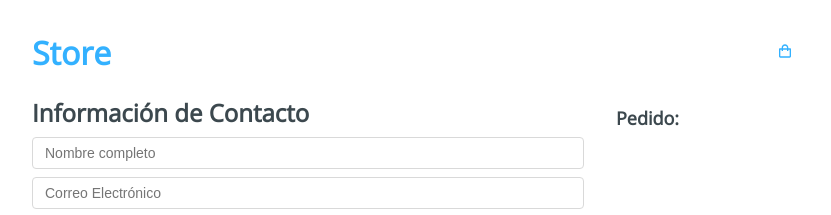
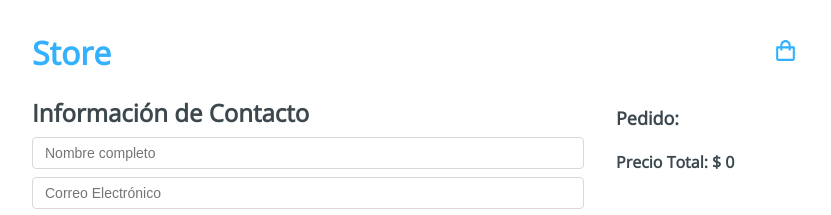
Before and after one commit to santiagoMoreno73/react-store, a React app: page /checkout/information in a window 1280 px wide. Shown: the top 215 px of the page, without its empty margins (224-1055 px from the left). Built offline with nearby package versions, Linux system fonts and the light colour scheme.

Commit message:
Add styles in page

```diff
--- a/src/components/Header.jsx
+++ b/src/components/Header.jsx
@@ -19,12 +19,16 @@ const Header = () => {
       <h1 className="Header-title">
         <Link to="/">Store</Link>
       </h1>
-      <div className="Header-checkout">
-        <Link to="/checkout">
-          <BiShoppingBag />
-        </Link>
+      <div className="Header-content">
+        <div className="Header-checkout">
+          <Link to="/checkout">
+            <BiShoppingBag size={25} />
+          </Link>
+        </div>
+        <div className="Header-alert-content">
+          {cart.length > 0 && <div className="Header-alert">{cart.length}</div>}
+        </div>
       </div>
-      {cart.length > 0 && <div className="Header-alert">{cart.length}</div>}
     </div>
   );
 };
--- a/src/components/Products.jsx
+++ b/src/components/Products.jsx
@@ -22,7 +22,6 @@ const Products = () => {
       ...product,
       cartId: idRandom,
     };
-    console.log(newProduct);
     addToCart(newProduct);
   };
 
--- a/src/containers/Checkout.jsx
+++ b/src/containers/Checkout.jsx
@@ -32,7 +32,7 @@ const Checkout = () => {
               <span>${item.price}</span>
             </div>
             <button type="button" onClick={handleRemove(item.cartId)}>
-              <AiOutlineDelete />
+              <AiOutlineDelete size={22} />
             </button>
           </div>
         ))}
--- a/src/containers/Information.jsx
+++ b/src/containers/Information.jsx
@@ -3,6 +3,9 @@ import { Link, useNavigate } from "react-router-dom";
 
 //context
 import AppContext from "../context/AppContext";
+
+// misc
+import { handleSumTotal } from "../utils/misc";
 
 // css
 import "../styles/components/Information.css";
@@ -68,6 +71,7 @@ const Information = () => {
             </div>
           </div>
         ))}
+        <h4>{`Precio Total: $ ${handleSumTotal(cart)}`}</h4>
       </div>
     </div>
   );
--- a/src/styles/components/Checkout.css
+++ b/src/styles/components/Checkout.css
@@ -17,6 +17,7 @@
   cursor: pointer;
 }
 .Checkout-item button {
+  cursor: pointer;
   background-color: transparent;
   border: none;
   outline: none;
@@ -52,6 +53,10 @@
   outline: none;
 }
 
+.Checkout-sidebar button:hover {
+  background: #a1d0f3;
+}
+
 a {
   text-decoration: none;
 }
--- a/src/styles/components/Header.css
+++ b/src/styles/components/Header.css
@@ -2,6 +2,11 @@
   display: flex;
   justify-content: space-between;
 }
+.Header-content {
+  display: flex;
+  justify-content: space-between;
+}
+
 .Header-checkout {
   display: flex;
   justify-content: space-evenly;
@@ -10,10 +15,14 @@
   width: 30px;
   margin: 0 0 0 0.5em;
 }
+.Header-alert-content {
+  display: flex;
+  align-items: center;
+}
 .Header-alert {
   color: #33b13a;
-  font-size: 14px;
-  margin-left: 5px;
+  font-size: 20px;
+  margin-left: 0px;
 }
 .Header a {
   text-decoration: none;
--- a/src/styles/components/Information.css
+++ b/src/styles/components/Information.css
@@ -90,3 +90,7 @@ input {
   display: block;
   outline: none;
 }
+
+.Information button:hover {
+  background: #a1d0f3;
+}
--- a/src/styles/components/Products.css
+++ b/src/styles/components/Products.css
@@ -6,7 +6,8 @@
 }
 .Products-item {
   text-decoration: none;
-  box-shadow: 8px 14px 38px rgba(39,44,49,0.06), 1px 3px 8px rgba(39,44,49,0.03);
+  box-shadow: 8px 14px 38px rgba(39, 44, 49, 0.06),
+    1px 3px 8px rgba(39, 44, 49, 0.03);
   border-radius: 5px;
   margin: 0 0 20px 0;
   position: relative;
@@ -45,5 +46,5 @@
   font-weight: 300;
 }
 .Products-item button:hover {
-  background-color: rgba(39,44,49,0.06);
+  background: #a1d0f3;
 }
```
